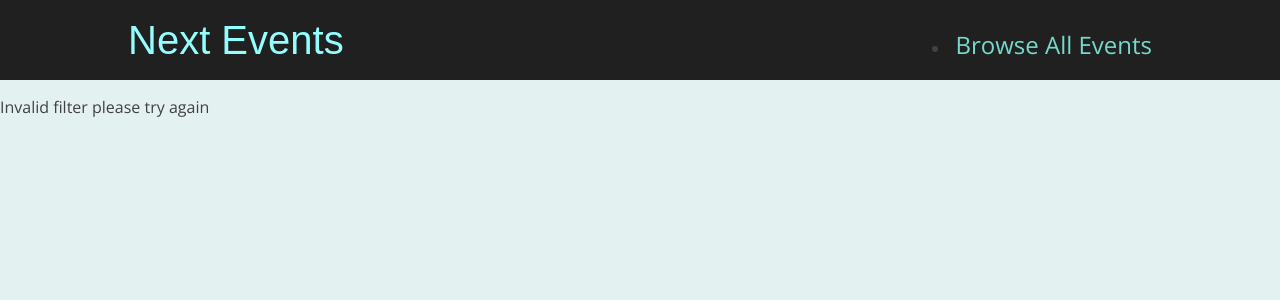
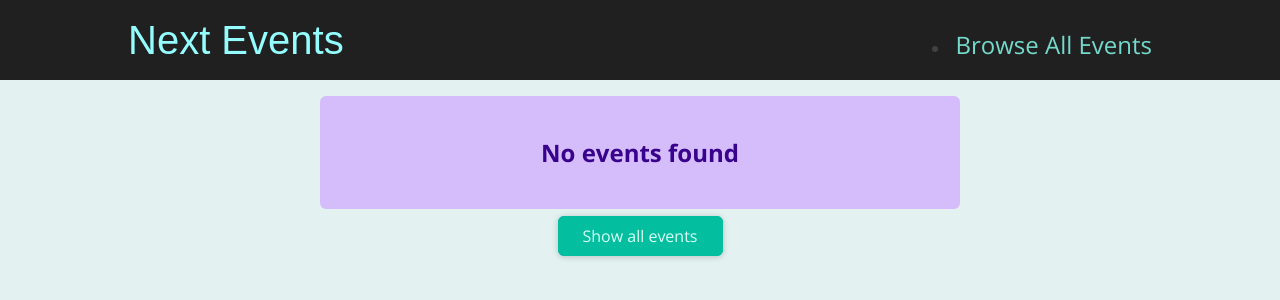
Before and after one commit to YiroYi/eventsApp, a Next.js app: page /events in a window 1280 px wide. Shown: the top 300 px of the page. Built offline with nearby package versions, Linux system fonts and the light colour scheme.

Commit message:
Complete: pages complete

```diff
--- /dev/null
+++ b/components/events/results-title.js
@@ -0,0 +1,20 @@
+import Button from '../ui/button';
+import classes from './results-title.module.css';
+
+function ResultsTitle(props) {
+  const { date } = props;
+
+  const humanReadableDate = new Date(date).toLocaleDateString('en-US', {
+    month: 'long',
+    year: 'numeric',
+  });
+
+  return (
+    <section className={classes.title}>
+      <h1>Events in {humanReadableDate}</h1>
+      <Button link='/events'>Show all events</Button>
+    </section>
+  );
+}
+
+export default ResultsTitle;
--- /dev/null
+++ b/components/events/results-title.module.css
@@ -0,0 +1,6 @@
+.title {
+  margin: 2rem auto;
+  width: 90%;
+  max-width: 40rem;
+  text-align: center;
+}
--- /dev/null
+++ b/components/ui/error-alert.js
@@ -0,0 +1,7 @@
+import classes from './error-alert.module.css';
+
+function ErrorAlert(props) {
+  return <div className={classes.alert}>{props.children}</div>;
+}
+
+export default ErrorAlert;
--- /dev/null
+++ b/components/ui/error-alert.module.css
@@ -0,0 +1,12 @@
+.alert {
+  margin: 1rem auto;
+  padding: 1rem 2rem;
+  width: 90%;
+  max-width: 40rem;
+  background-color: #d5bdfc;
+  color: #38028d;
+  font-weight: bold;
+  font-size: 1.5rem;
+  text-align: center;
+  border-radius: 6px;
+}
--- a/pages/events/[...slug].js
+++ b/pages/events/[...slug].js
@@ -1,5 +1,10 @@
+import { Fragment } from 'react';
 import { useRouter } from 'next/router';
 import  { getFilteredEvents } from '../../dummy-data';
+import EventList from '../../components/events/event-list';
+import ResultsTitle from '../../components/events/results-title';
+import Button from '../../components/ui/button';
+import ErrorAlert from '../../components/ui/error-alert';
 
 const FilteredEventsPage = () => {
   const router = useRouter();
@@ -15,15 +20,25 @@
 
   const numYear = +filteredYear;
   const numMonth = +filteredMonth;
-
+  console.log(numYear);
+  console.log(numMonth);
 
   if(isNaN(numMonth) ||
      isNaN(numYear) ||
-     numYear > 2020 ||
+     numYear > 2022 ||
      numYear < 2021 ||
      numMonth < 1 ||
      numMonth > 12) {
-    return <p>Invalid filter please try again</p>
+    return (
+      <Fragment>
+        <ErrorAlert>
+          <p>No events found</p>
+        </ErrorAlert>
+        <div className="center">
+          <Button link='/events'>Show all events</Button>
+        </div>
+      </Fragment>
+    )
   }
 
   const filteredEvents = getFilteredEvents({
@@ -32,10 +47,26 @@
   });
 
   if(!filteredEvents || filteredEvents.length === 0) {
-    return <p>No events found</p>
+    return (
+      <Fragment>
+        <ErrorAlert>
+          <p>No events found</p>
+        </ErrorAlert>
+        <div className="center">
+          <Button link='/events'>Show all events</Button>
+        </div>
+      </Fragment>
+    );
   }
 
-  return <div><h1>FilteredEventsPage</h1></div>
+  const date = new Date(numYear, numMonth - 1);
+
+  return (
+    <Fragment>
+      <ResultsTitle date={date} />
+      <EventList items={filteredEvents}/>
+    </Fragment>
+  );
 }
 
 export default FilteredEventsPage;
```
Also changed, not shown: pages/events/[eventId].js (+6 -1 lines).
